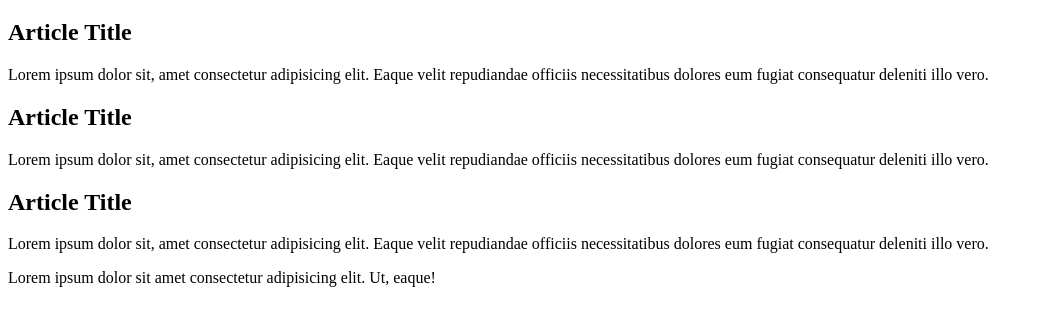
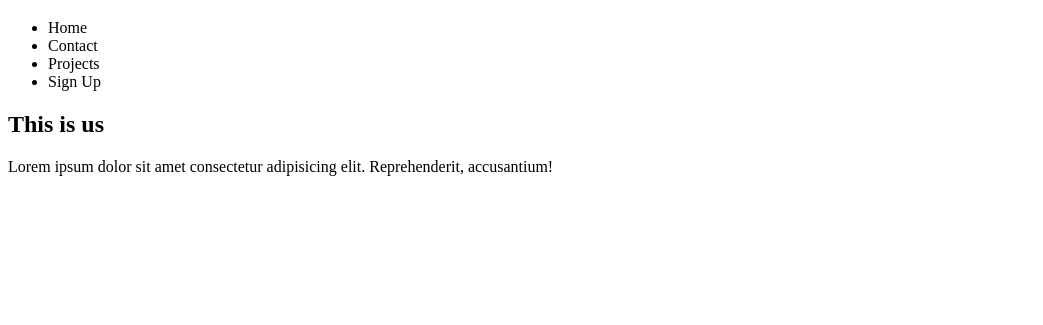
Before and after one commit to AliSubhani1/ProjectFrontend, a plain HTML site: page index.html in a window 1280 px wide. Shown: the part 61-386 px from the top of the page, without its empty margins (0-1043 px from the left). Drawn offline with Linux system fonts and the light colour scheme.

Commit message:
use of div, section, header, figcaption etc in html5

```diff
--- a/index.html
+++ b/index.html
@@ -11,25 +11,26 @@
     />
   </head>
   <body>
-    <h1 id="logo">Logo</h1>
-    <h2>Article Title</h2>
-    <p class="article-text">
-      Lorem ipsum dolor sit, amet consectetur adipisicing elit. Eaque velit
-      repudiandae officiis necessitatibus dolores eum fugiat consequatur
-      deleniti illo vero.
-    </p>
-    <h2>Article Title</h2>
-    <p class="article-text">
-      Lorem ipsum dolor sit, amet consectetur adipisicing elit. Eaque velit
-      repudiandae officiis necessitatibus dolores eum fugiat consequatur
-      deleniti illo vero.
-    </p>
-    <h2>Article Title</h2>
-    <p class="article-text">
-      Lorem ipsum dolor sit, amet consectetur adipisicing elit. Eaque velit
-      repudiandae officiis necessitatibus dolores eum fugiat consequatur
-      deleniti illo vero.
-    </p>
-    <p>Lorem ipsum dolor sit amet consectetur adipisicing elit. Ut, eaque!</p>
+    <header>
+      <h1>Logo</h1>
+      <ul>
+        <li>Home</li>
+        <li>Contact</li>
+        <li>Projects</li>
+        <li>Sign Up</li>
+      </ul>
+    </header>
+    <section>
+      <h2>This is us</h2>
+      <p>
+        Lorem ipsum dolor sit amet consectetur adipisicing elit. Reprehenderit,
+        accusantium!
+      </p>
+      <div class="gallery">
+        <img src="" alt="" />
+        <img src="" alt="" />
+        <img src="" alt="" />
+      </div>
+    </section>
   </body>
 </html>
```
